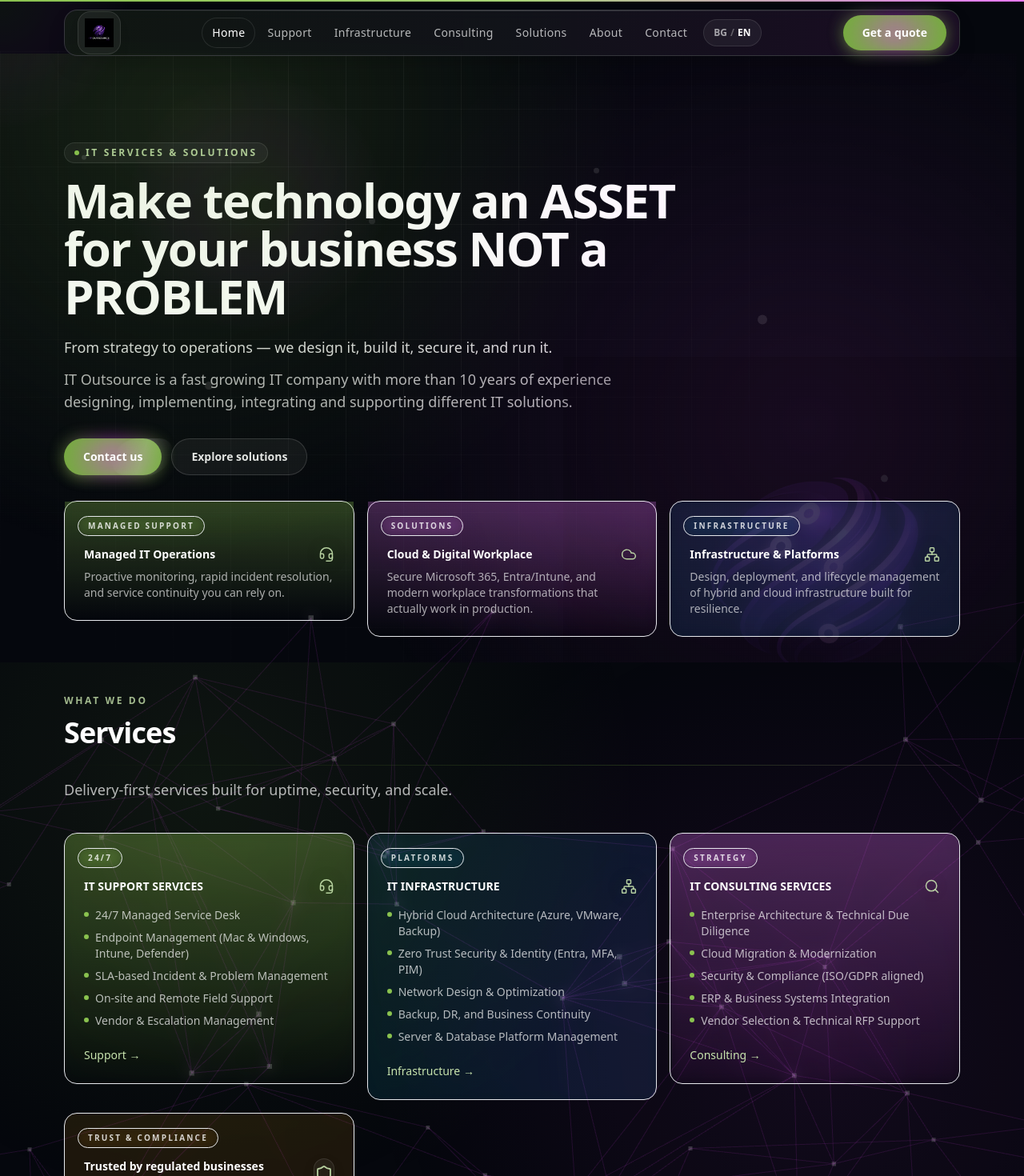
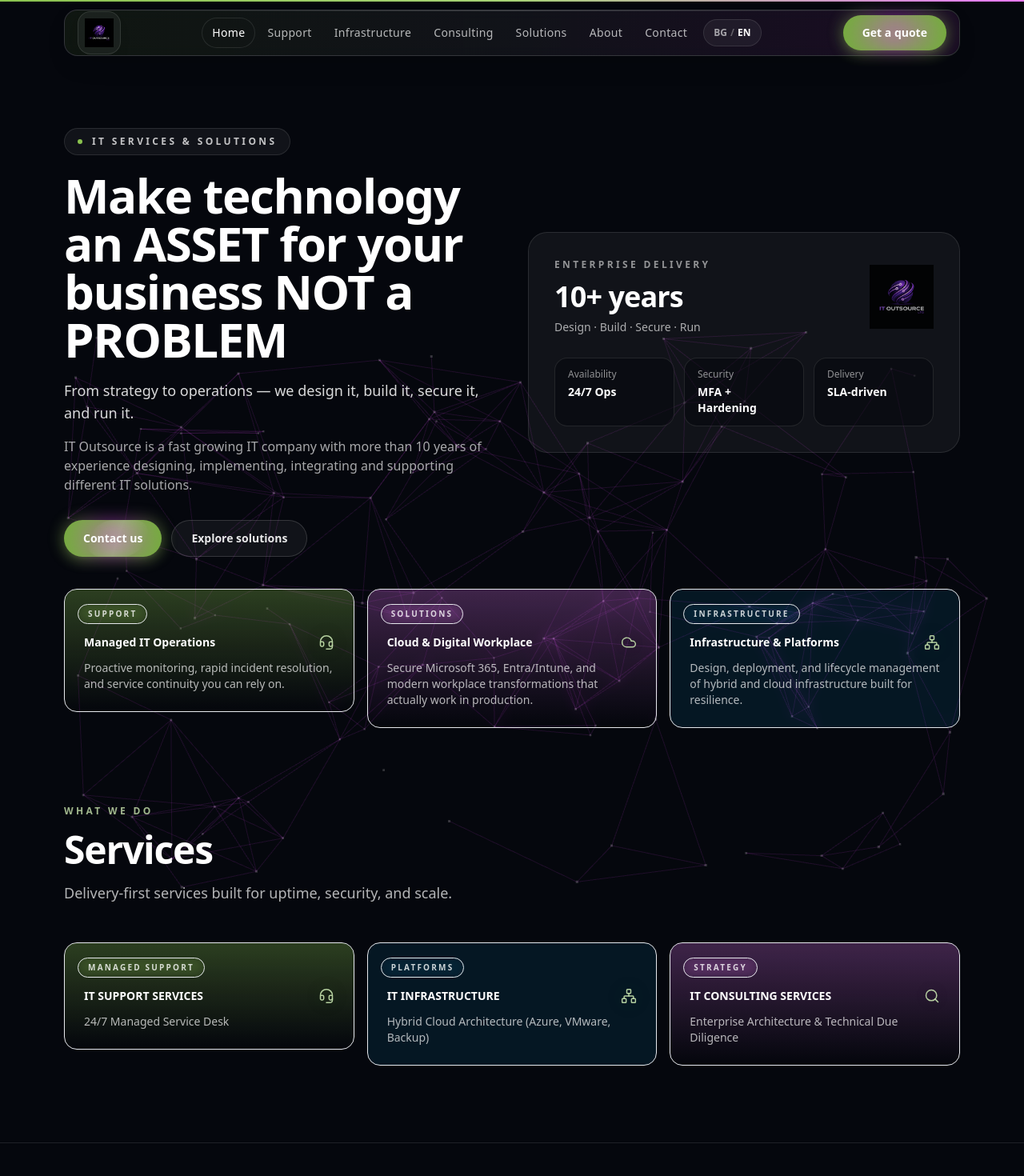
Before and after one commit to gushterovstefan/itosite, a React (Vite) app in the folder website/: page / in a window 1280 px wide. Shown: the top 1470 px of the page at 80% size. Built offline with nearby package versions, Linux system fonts and the light colour scheme.

Commit message:
Rebuild start: new HomeGem layout inspired by CryptoCoin demo (original implementation)

```diff
--- a/website/src/App.jsx
+++ b/website/src/App.jsx
@@ -1,9 +1,9 @@
 import { Routes, Route, useLocation } from 'react-router-dom'
 import { AnimatePresence } from 'framer-motion'
 import ErrorBoundary from './components/ErrorBoundary.jsx'
-import SiteLayout from './components/SiteLayout.jsx'
+import GemLayout from './components/GemLayout.jsx'
 import PageTransition from './components/PageTransition.jsx'
-import Home from './pages/Home.jsx'
+import HomeGem from './pages/HomeGem.jsx'
 import About from './pages/About.jsx'
 import Consulting from './pages/Consulting.jsx'
 import Support from './pages/Support.jsx'
@@ -18,8 +18,8 @@ export default function App() {
     <ErrorBoundary>
       <AnimatePresence mode="wait">
         <Routes location={location} key={location.pathname}>
-          <Route element={<SiteLayout />}>
-            <Route path="/" element={<PageTransition><Home /></PageTransition>} />
+          <Route element={<GemLayout />}>
+            <Route path="/" element={<PageTransition><HomeGem /></PageTransition>} />
             <Route path="/about" element={<PageTransition><About /></PageTransition>} />
             <Route path="/it-consulting-services" element={<PageTransition><Consulting /></PageTransition>} />
             <Route path="/it-support-services" element={<PageTransition><Support /></PageTransition>} />
--- /dev/null
+++ b/website/src/components/GemLayout.jsx
@@ -0,0 +1,15 @@
+import { Outlet } from 'react-router-dom'
+import Navbar from './Navbar.jsx'
+import Footer from './Footer.jsx'
+
+export default function GemLayout() {
+  return (
+    <div className="min-h-dvh bg-ink-950 text-white">
+      <Navbar />
+      <main className="pt-20">
+        <Outlet />
+      </main>
+      <Footer />
+    </div>
+  )
+}
--- /dev/null
+++ b/website/src/components/GemSection.jsx
@@ -0,0 +1,28 @@
+import Reveal from './Reveal.jsx'
+
+export default function GemSection({ eyebrow, title, lead, children }) {
+  return (
+    <section className="py-16 md:py-24">
+      <div className="mx-auto max-w-6xl px-4">
+        {eyebrow ? (
+          <Reveal>
+            <div className="text-xs font-semibold uppercase tracking-[0.28em] text-brand-200/80">
+              {eyebrow}
+            </div>
+          </Reveal>
+        ) : null}
+        {title ? (
+          <Reveal delay={0.05}>
+            <h2 className="mt-4 text-3xl font-semibold tracking-tight md:text-5xl">{title}</h2>
+          </Reveal>
+        ) : null}
+        {lead ? (
+          <Reveal delay={0.1}>
+            <p className="mt-4 max-w-3xl text-base text-white/70 md:text-lg">{lead}</p>
+          </Reveal>
+        ) : null}
+        {children ? <div className="mt-12">{children}</div> : null}
+      </div>
+    </section>
+  )
+}
--- /dev/null
+++ b/website/src/pages/HomeGem.jsx
@@ -0,0 +1,140 @@
+import { lazy, Suspense } from 'react'
+import { Link } from 'react-router-dom'
+import { motion } from 'framer-motion'
+import GemSection from '../components/GemSection.jsx'
+import { ClickCard } from '../components/Cards.jsx'
+import { Icon, icons } from '../components/Icons.jsx'
+import SheenButton from '../components/SheenButton.jsx'
+import { useContent } from '../content/index.jsx'
+import logo from '../assets/logo.png'
+
+const HeroWebGL = lazy(() => import('../components/HeroWebGL.jsx'))
+
+export default function HomeGem() {
+  const { content } = useContent()
+  const c = content.home
+  const ui = content.shared.ui
+
+  return (
+    <div id="top" className="relative">
+      {/* full-page WebGL background (desktop only) */}
+      <div className="pointer-events-none absolute inset-0 -z-10 hidden md:block">
+        <Suspense fallback={null}>
+          <HeroWebGL logoSrc={logo} showCoin={false} />
+        </Suspense>
+      </div>
+
+      {/* HERO */}
+      <section className="relative overflow-hidden">
+        <div className="mx-auto max-w-6xl px-4 pt-16 md:pt-20">
+          <div className="grid items-center gap-10 md:grid-cols-2">
+            <div>
+              <div className="inline-flex items-center gap-3 rounded-full border border-white/10 bg-white/5 px-4 py-2 text-xs font-semibold uppercase tracking-[0.28em] text-white/75">
+                <span className="h-1.5 w-1.5 rounded-full bg-brand-400" aria-hidden="true" />
+                {ui.itServicesBadge}
+              </div>
+
+              <h1 className="mt-5 text-4xl font-semibold tracking-tight md:text-6xl">{c.heroTitle}</h1>
+              <p className="mt-5 text-base font-medium text-white/85 md:text-lg">{c.heroSubline}</p>
+              <p className="mt-4 max-w-xl text-sm leading-relaxed text-white/65 md:text-base">
+                IT Outsource is a fast growing IT company with more than 10 years of experience designing,
+                implementing, integrating and supporting different IT solutions.
+              </p>
+
+              <div className="mt-8 flex flex-wrap gap-3">
+                <SheenButton to="/contacts">{ui.contactUs}</SheenButton>
+                <Link
+                  to="/solutions"
+                  className="rounded-full border border-white/15 bg-white/5 px-6 py-3 text-sm font-semibold text-white/90 hover:bg-white/10"
+                >
+                  <span>{ui.exploreSolutions}</span>
+                </Link>
+              </div>
+            </div>
+
+            {/* hero side: logo + metric-like cards (inspired, not a clone) */}
+            <div className="relative">
+              <motion.div
+                initial={{ opacity: 0, y: 10 }}
+                animate={{ opacity: 1, y: 0 }}
+                transition={{ duration: 0.45, ease: [0.22, 1, 0.36, 1] }}
+                className="rounded-3xl border border-white/10 bg-white/5 p-8"
+              >
+                <div className="flex items-center justify-between gap-6">
+                  <div>
+                    <div className="text-xs font-semibold uppercase tracking-[0.28em] text-white/55">Enterprise delivery</div>
+                    <div className="mt-3 text-4xl font-semibold tracking-tight text-white">10+ years</div>
+                    <div className="mt-2 text-sm text-white/65">Design · Build · Secure · Run</div>
+                  </div>
+                  <img src={logo} alt="" aria-hidden="true" className="h-20 w-20 opacity-80" />
+                </div>
+
+                <div className="mt-7 grid gap-3 sm:grid-cols-3">
+                  <div className="rounded-2xl border border-white/10 bg-ink-950/50 px-4 py-3">
+                    <div className="text-xs text-white/55">Availability</div>
+                    <div className="mt-1 text-sm font-semibold">24/7 Ops</div>
+                  </div>
+                  <div className="rounded-2xl border border-white/10 bg-ink-950/50 px-4 py-3">
+                    <div className="text-xs text-white/55">Security</div>
+                    <div className="mt-1 text-sm font-semibold">MFA + Hardening</div>
+                  </div>
+                  <div className="rounded-2xl border border-white/10 bg-ink-950/50 px-4 py-3">
+                    <div className="text-xs text-white/55">Delivery</div>
+                    <div className="mt-1 text-sm font-semibold">SLA-driven</div>
+                  </div>
+                </div>
+              </motion.div>
+            </div>
+          </div>
+
+          {/* SERVICE ENTRY CARDS */}
+          <div className="mt-10 grid gap-4 md:grid-cols-3">
+            {c.highlights.map((x, i) => (
+              <ClickCard
+                key={x.title}
+                to={i === 0 ? '/it-support-services' : i === 1 ? '/solutions' : '/it-infrastructure-services'}
+                variant={i === 0 ? 'brand' : i === 1 ? 'violet' : 'steel'}
+                badge={i === 0 ? 'Support' : i === 1 ? 'Solutions' : 'Infrastructure'}
+              >
+                <div className="flex items-start justify-between gap-4">
+                  <div className="text-sm font-semibold">{x.title}</div>
+                  <Icon as={icons[x.icon] ?? icons.tools} />
+                </div>
+                <div className="mt-3 text-sm text-white/70">{x.description}</div>
+              </ClickCard>
+            ))}
+          </div>
+        </div>
+      </section>
+
+      {/* Sections reusing only our text */}
+      <GemSection eyebrow={ui.servicesEyebrow} title={ui.servicesTitle} lead={ui.servicesLead}>
+        <div className="grid gap-4 md:grid-cols-3">
+          <ClickCard to="/it-support-services" variant="brand" badge="Managed support">
+            <div className="flex items-start justify-between gap-4">
+              <div className="text-sm font-semibold">{c.services.support.title}</div>
+              <Icon as={icons.support} />
+            </div>
+            <div className="mt-3 text-sm text-white/70">{c.services.support.items[0]}</div>
+          </ClickCard>
+
+          <ClickCard to="/it-infrastructure-services" variant="steel" badge="Platforms">
+            <div className="flex items-start justify-between gap-4">
+              <div className="text-sm font-semibold">{c.services.infrastructure.title}</div>
+              <Icon as={icons.infrastructure} />
+            </div>
+            <div className="mt-3 text-sm text-white/70">{c.services.infrastructure.items[0]}</div>
+          </ClickCard>
+
+          <ClickCard to="/it-consulting-services" variant="violet" badge="Strategy">
+            <div className="flex items-start justify-between gap-4">
+              <div className="text-sm font-semibold">{c.services.consulting.title}</div>
+              <Icon as={icons.consulting} />
+            </div>
+            <div className="mt-3 text-sm text-white/70">{c.services.consulting.items[0]}</div>
+          </ClickCard>
+        </div>
+      </GemSection>
+    </div>
+  )
+}
```
